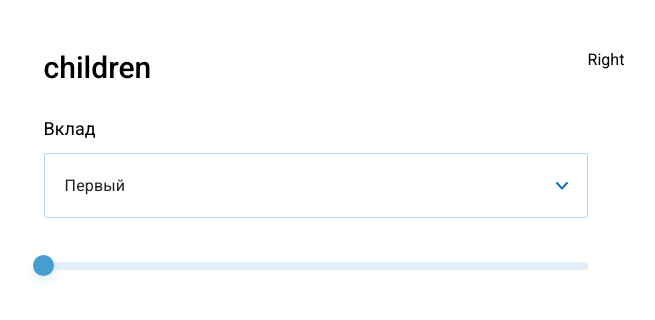
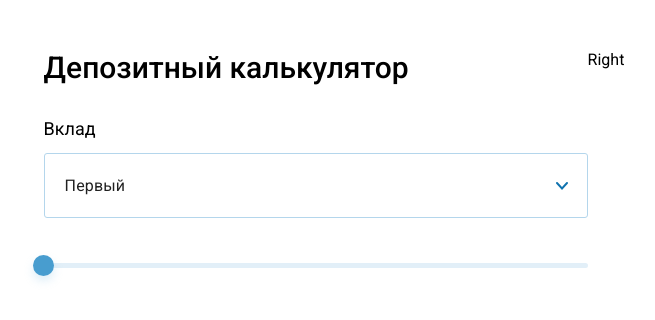
Before and after one commit to webdevkirill/deposit-calc-react, a React (Create React App) app: page / in a window 1280 px wide. Shown: the top 320 px of the page, without its empty margins (306-961 px from the left). Built offline with nearby package versions, Linux system fonts and the light colour scheme.

Commit message:
Добавляет стили выбора числа

```diff
--- a/src/common/typography/typography.js
+++ b/src/common/typography/typography.js
@@ -3,10 +3,10 @@ import { typographyStyles } from './typographyStyles';
 
 export const Header = ({ children, ...props }) => {
 	const styles = typographyStyles(props);
-	return <h3 className={styles.header}>children</h3>;
+	return <h3 className={styles.header}>{children}</h3>;
 };
 
 export const SubHeader = ({ children, ...props }) => {
 	const styles = typographyStyles(props);
-	return <h4 className={styles.subHeader}>children</h4>;
+	return <h4 className={styles.subHeader}>{children}</h4>;
 };
--- a/src/components/RangeSelector/rangeSelectorStyles.js
+++ b/src/components/RangeSelector/rangeSelectorStyles.js
@@ -4,31 +4,28 @@ import { withStyles } from '@material-ui/core/styles';
 export const PrettoSlider = withStyles({
 	root: {
 		color: '#B4D6EC',
-		height: 8,
-		padding: '6.5px 0',
+		height: 5,
+		padding: '8px 0',
 	},
 	thumb: {
 		height: 21,
 		width: 21,
 		backgroundColor: '#489DCF',
 		boxShadow: '0px 5px 10px rgba(136, 193, 227, 0.28)',
-		marginTop: -6.5,
+		marginTop: -8.5,
 		marginLeft: -10.5,
 		'&:focus, &:hover, &$active': {
 			boxShadow: '0px 5px 10px rgba(136, 193, 227, 0.28)',
 		},
 	},
 	active: {},
-	valueLabel: {
-		left: 'calc(-50% + 4px)',
-	},
 	track: {
-		height: 8,
+		height: 5,
 		borderRadius: 3,
 		backgroundColor: '#489DCF',
 	},
 	rail: {
-		height: 8,
+		height: 5,
 		borderRadius: 3,
 	},
 })(Slider);
```
